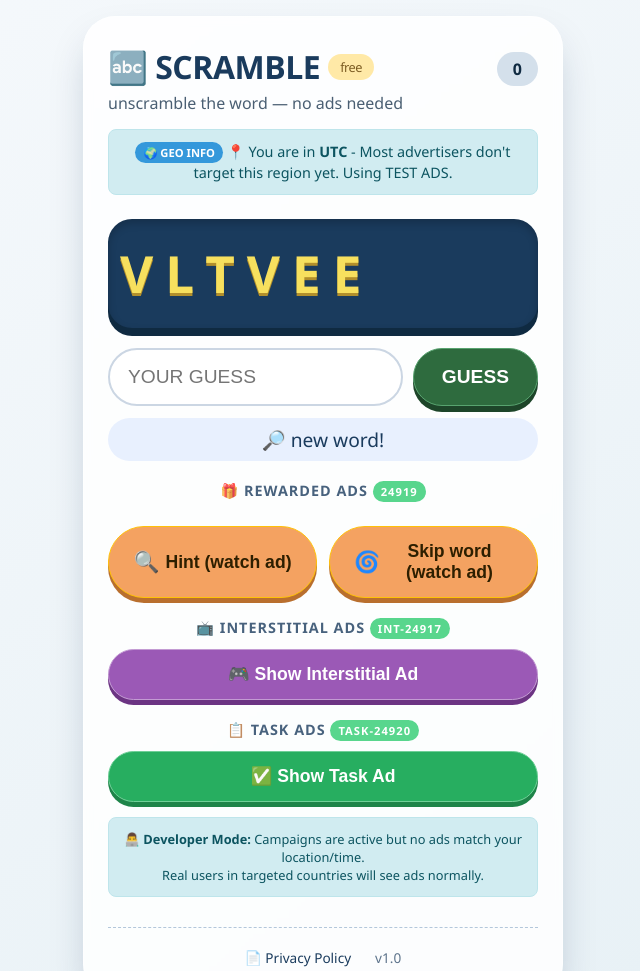
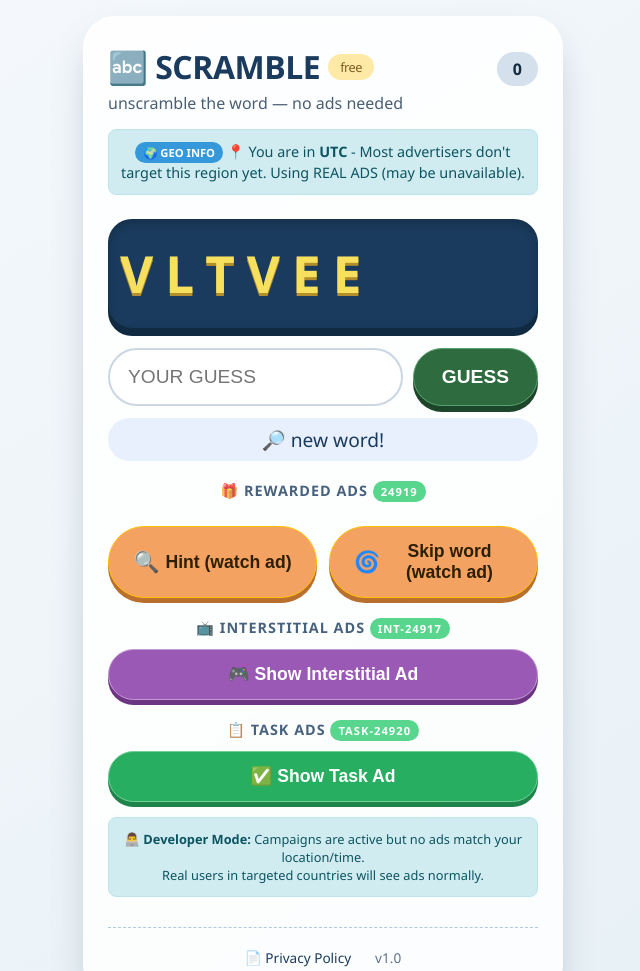
Before and after one commit to Nihal233778/word45, a plain HTML site: page index.html in a window 1280 px wide. Shown: the top 971 px of the page, without its empty margins (317-957 px from the left). Drawn offline with Linux system fonts and the light colour scheme.

```diff
--- a/index.html
+++ b/index.html
@@ -345,7 +345,7 @@
             // ====================================================
             // For YOU (developer) - keep true to see test ads
             // For real users - keep false, they'll see real ads if available in their region
-            const DEBUG_MODE = true;  // true = test ads for you, false = real ads for users
+            const DEBUG_MODE = false;  // true = test ads for you, false = real ads for users
 
             // ====================================================
             // WORD LIST
```
